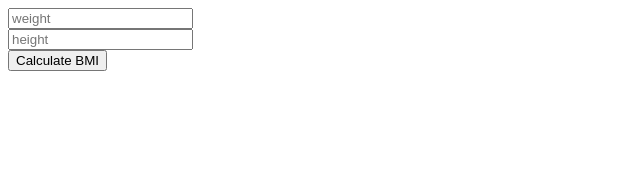
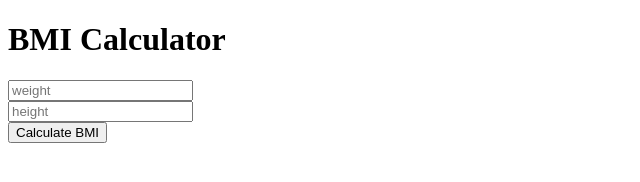
Before and after one commit to jellevanderschaaf/BMI-Routing, a website: page index.html in a window 1280 px wide. Shown: the whole page, without its empty margins (0-640 px from the left). Drawn offline with Linux system fonts and the light colour scheme.

```diff
--- a/index.html
+++ b/index.html
@@ -8,8 +8,9 @@
 
 <body>
 
+    <h1>BMI Calculator</h1>
+
     <form>
-
         <input type="text" name="weight" placeholder="weight"><br>
         <input type="text" name="height" placeholder="height"><br>
         <button type="submit" name="submit">Calculate BMI</button>
```
Also changed, not shown: package.json (added, +19 -0 lines).
